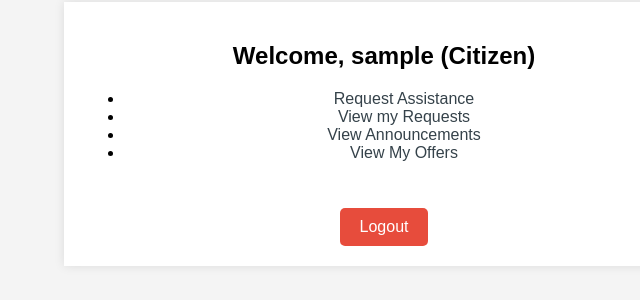
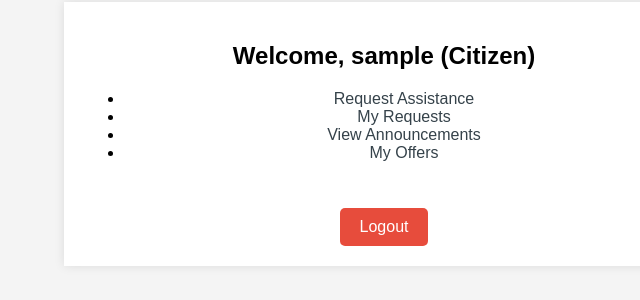
Before and after one commit to Louk4s/Web2024, a PHP site: page /dashboards/citizen_dashboard.php in a window 1280 px wide. Shown: the part 266-566 px from the top of the page, without its empty margins (256-896 px from the left). Run offline with PHP 8.4, Linux system fonts and the light colour scheme; the visitor is signed in with stand-in values (Sample User, id 1).

Commit message:
Ονοματολογια κουμπιων διορθωση

```diff
--- a/actions/request_assistance.php
+++ b/actions/request_assistance.php
@@ -77,7 +77,7 @@ $conn->close();
     </form>
 
     <!-- Back to Dashboard Button -->
-    <a href="../dashboards/citizen_dashboard.php" class="back-button">Back to Dashboard</a>
+    <a href="../dashboards/citizen_dashboard.php" class="back-button">Back to Citizen Dashboard</a>
 </div>
 
 <!-- Reference to jQuery -->
--- a/actions/view_offers.php
+++ b/actions/view_offers.php
@@ -92,7 +92,7 @@ $conn->close();
         <p>No offers found.</p>
     <?php endif; ?>
 
-    <a href="../dashboards/citizen_dashboard.php" class="back-button">Back to Dashboard</a>
+    <a href="../dashboards/citizen_dashboard.php" class="back-button">Back to Citizen Dashboard</a>
 </div>
 </body>
 </html>
--- a/actions/view_request.php
+++ b/actions/view_request.php
@@ -64,7 +64,7 @@ $requests_result = $conn->query($requests_query);
         <?php endif; ?>
     </table>
 
-    <a href="../dashboards/citizen_dashboard.php" class="back-button">Back to Dashboard</a>
+    <a href="../dashboards/citizen_dashboard.php" class="back-button">Back to Citizen Dashboard</a>
 </div>
 
 </body>
--- a/dashboards/citizen_dashboard.php
+++ b/dashboards/citizen_dashboard.php
@@ -19,9 +19,9 @@ if (!isset($_SESSION['username']) || $_SESSION['role'] != 'citizen') {
     <h2>Welcome, <?php echo $_SESSION['username']; ?> (Citizen)</h2>
     <ul>
         <li><a href="../actions/request_assistance.php">Request Assistance</a></li>
-        <li><a href="../actions/view_request.php">View my Requests</a></li>
+        <li><a href="../actions/view_request.php">My Requests</a></li>
         <li><a href="../actions/view_announcements.php">View Announcements</a></li>
-        <li><a href="../actions/view_offers.php">View My Offers</a></li>
+        <li><a href="../actions/view_offers.php">My Offers</a></li>
 
     </ul>
     <a href="../logout.php" class="back-button">Logout</a>
```
